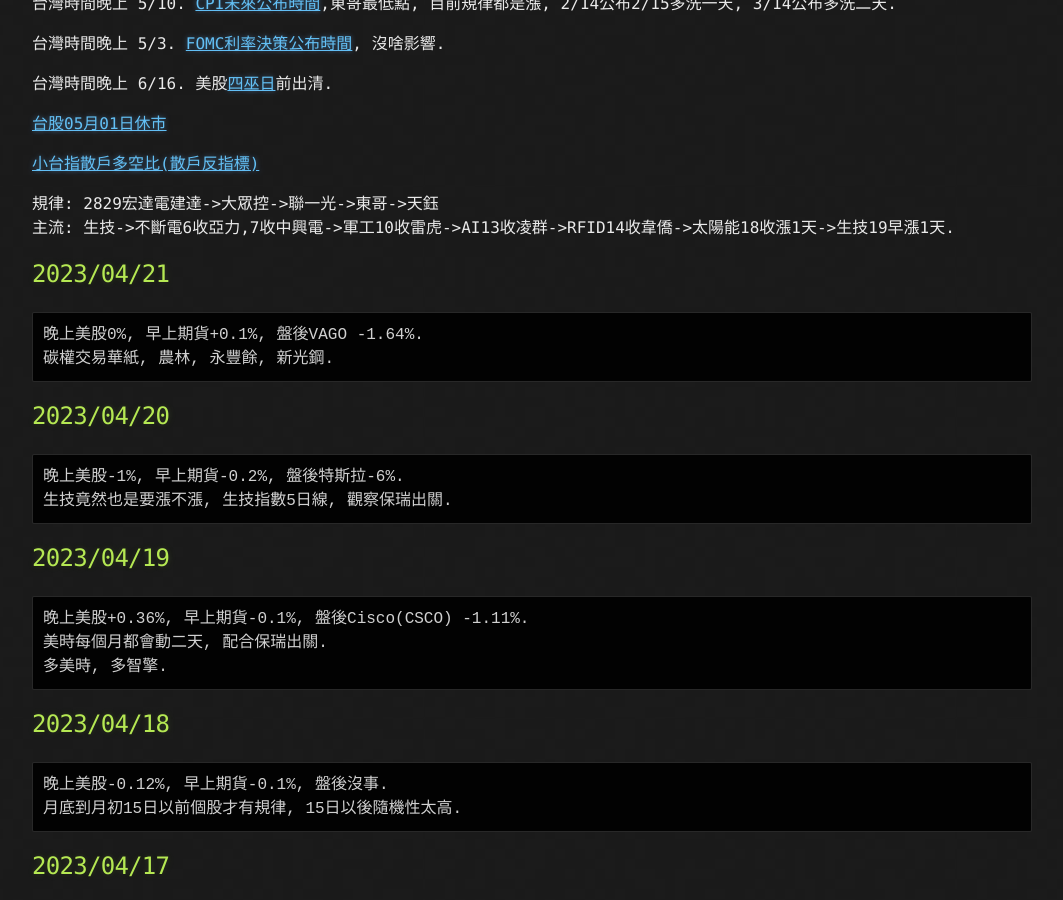
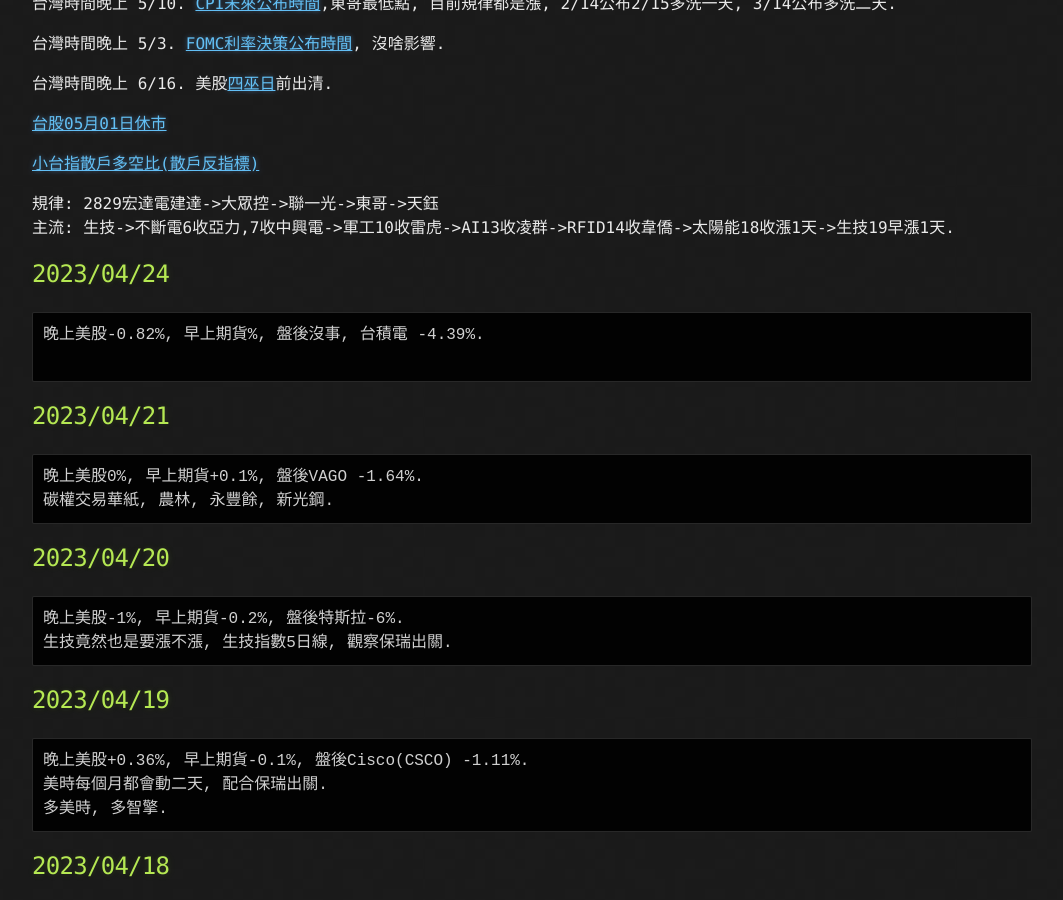
Before and after one commit to lepg5487/Stock_God, a Jekyll site: the page built from index.md, in a window 1280 px wide and 900 px high, scrolled down 346 px. Shown: the whole window, without its empty margins (108-1171 px from the left). Built offline with Jekyll 4.4.1, drawn with Linux system fonts in a browser that asks for light colours; our own code applies the rules of GitHub Pages for plain Markdown files.

Commit message:
Update index.md

````diff
--- a/index.md
+++ b/index.md
@@ -18,6 +18,12 @@
 
 規律: 2829宏達電建達->大眾控->聯一光->東哥->天鈺
 主流: 生技->不斷電6收亞力,7收中興電->軍工10收雷虎->AI13收凌群->RFID14收韋僑->太陽能18收漲1天->生技19早漲1天.
+
+## 2023/04/24
+```
+晚上美股-0.82%, 早上期貨%, 盤後沒事, 台積電 -4.39%.
+
+```
 
 ## 2023/04/21
 ```
````
